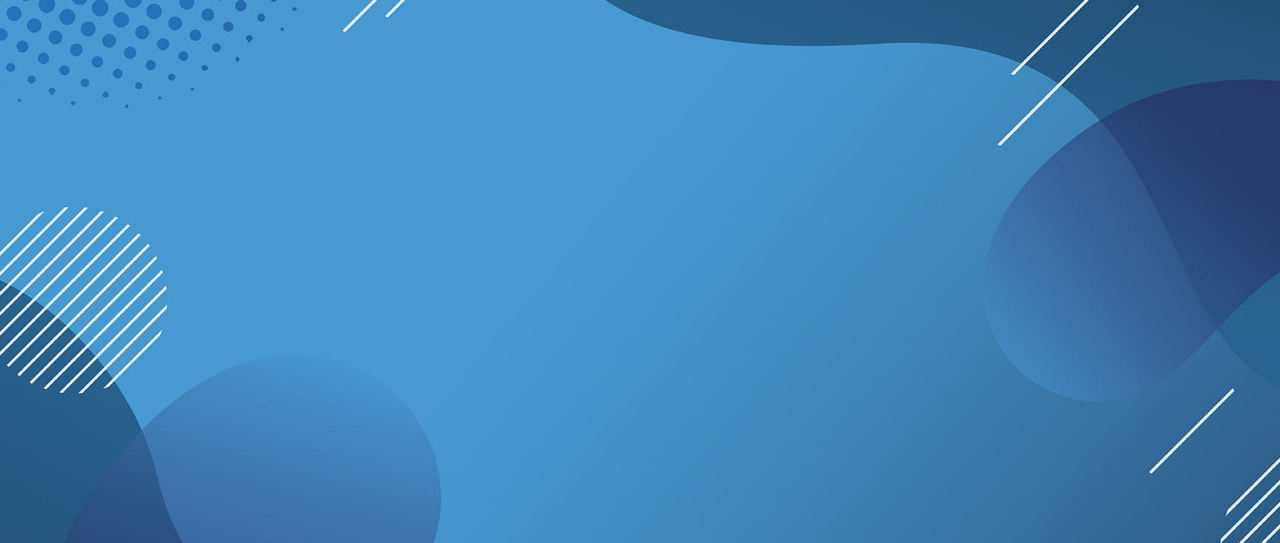
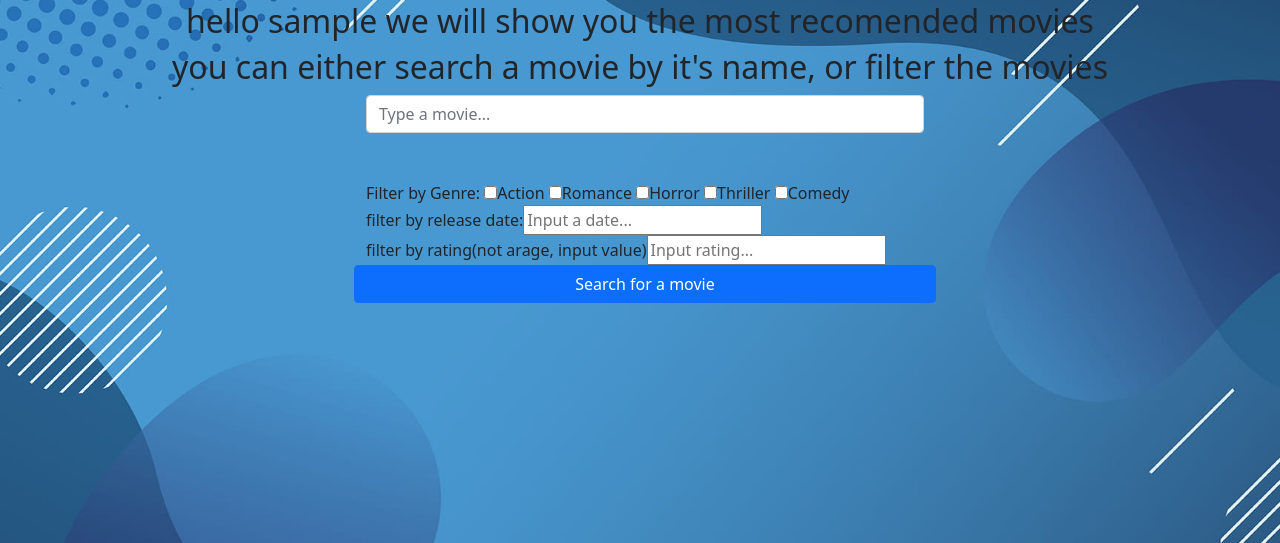
Before and after one commit to ioanae21/Store_movies, a Flask app: page /recommendations in a window 1280 px wide. Shown: the part 102-645 px from the top of the page. Run offline with Flask 3, Linux system fonts and the light colour scheme; the visitor is signed in with stand-in values (Sample User, id 1); parts of the project's set-up code (start-up, migrations or seed data) failed here and were passed over.

Commit message:
Update add_movies.html
added filter to html

```diff
--- a/templates/add_movies.html
+++ b/templates/add_movies.html
@@ -8,8 +8,28 @@
         <button type="button" class="btn-close" data-bs-dismiss="alert" aria-label="Close"></button>
     </div>
     {% endfor %}
-
-      <div class="grid" >
+<h2>hello {{session['user']}} we will show you the most recomended movies</h2>
+    <h2>you can either search a movie by it's name, or filter the movies</h2>
+    <form method="post" style="width:50%; margin-left: 10px" >
+      <div class="form-group">
+      <input type="text" name="moviename" class="form-control" placeholder="Type a movie..."><br>
+      <br>
+      <div class="checkbox-data">
+        Filter by Genre:   <input type="checkbox" name="filter-by-genre" value="Action">Action
+        <input type="checkbox" name="filter-by-genre" value="Romance">Romance
+        <input type="checkbox" name="filter-by-genre" value="Horror">Horror
+        <input type="checkbox" name="filter-by-genre" value="Thriller">Thriller
+        <input type="checkbox" name="filter-by-genre" value="Comedy">Comedy<br>
+        filter by release date:<input type="text" name="filter-by-release" placeholder="Input a date..."><br>
+        filter by rating(not arage, input value)<input type="text" name="filter-by-rating" placeholder="Input rating...">
+        </div>
+      </div>
+      <div class="row justify-content-center">
+        <button type="submit" class="btn btn-primary">Search for a movie</button>
+      </div>
+      </form>
+      <br>
+      <br>      <div class="grid" >
 
         {% for movie in recommendations %}
         <div class="movie-instance" >
```
